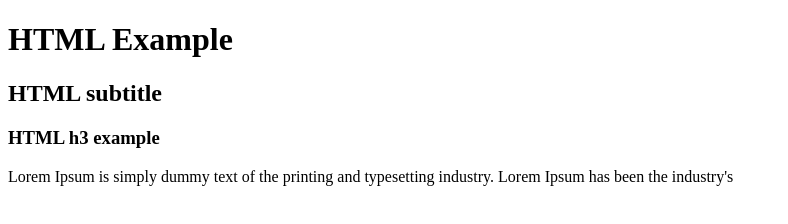
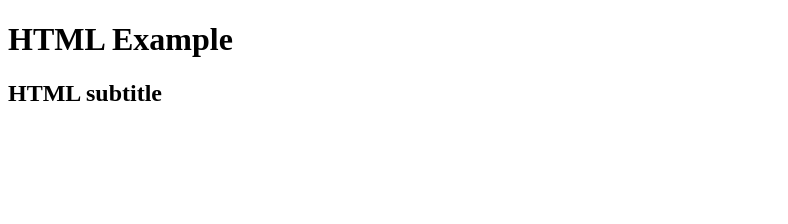
Before and after one commit to jcedaro7/html-example, a plain HTML site: page index.html in a window 1280 px wide. Shown: the whole page, without its empty margins (0-788 px from the left). Drawn offline with Linux system fonts and the light colour scheme.

Commit message:
delete h3 and p tags

```diff
--- a/index.html
+++ b/index.html
@@ -9,11 +9,6 @@
   <body>
     <h1>HTML Example</h1>
     <h2>HTML subtitle</h2>
-    <h3>HTML h3 example</h3>
-    <p>
-      Lorem Ipsum is simply dummy text of the printing and typesetting industry. Lorem
-      Ipsum has been the industry's
-    </p>
     <img>
   </body>
 </html>
```
